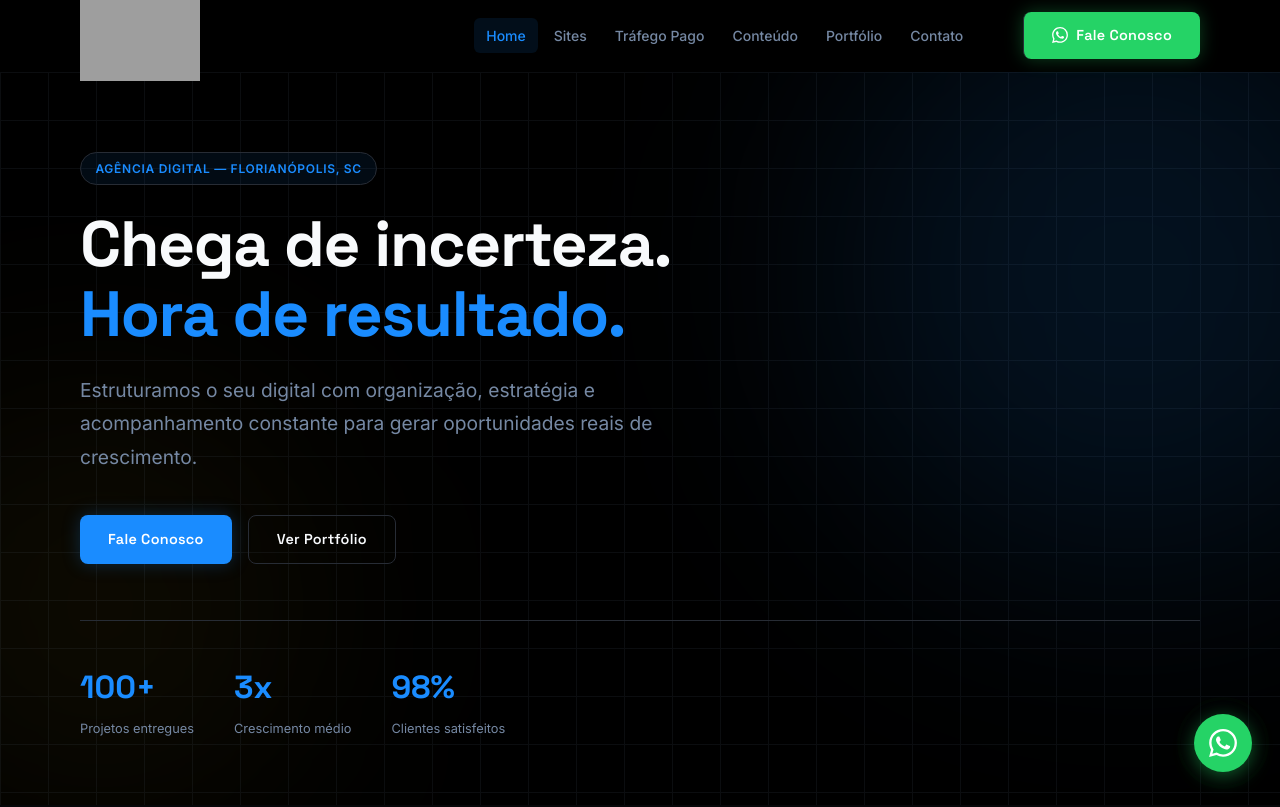
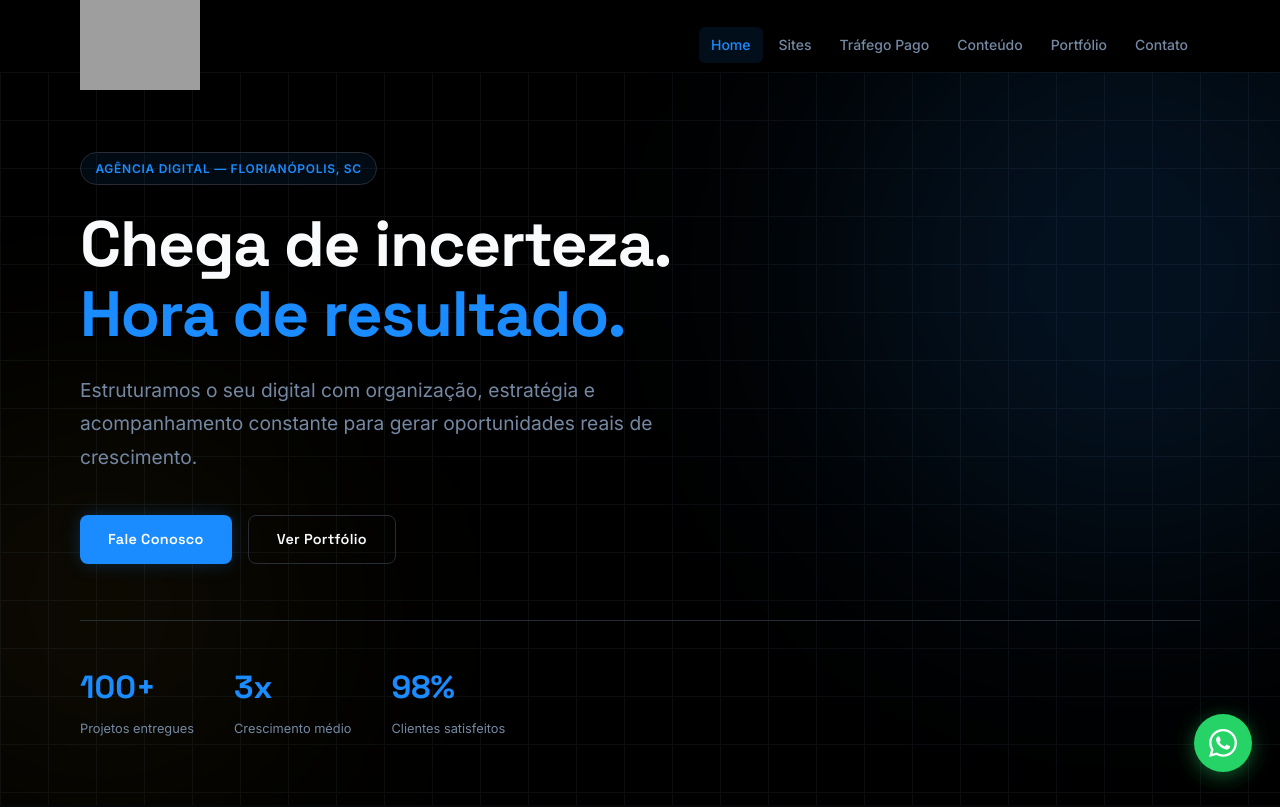
Before and after one commit to Natanas19/digitalIsland, a React (Vite) app: page / in a window 1280 px wide. Shown: the top 807 px of the page. Built offline with nearby package versions, Linux system fonts and the light colour scheme; grey boxes are pictures that could not be loaded.

Commit message:
remove fale conosco

```diff
--- a/src/components/Header/Header.css
+++ b/src/components/Header/Header.css
@@ -22,10 +22,8 @@
 .header__inner {
   display: flex;
   align-items: center;
-  justify-content: space-between;
-  /* ESSENCIAL */
-  height: 100%;
-  gap: 2rem;
+  justify-content: flex-start;
+  /* ✅ */
 }
 
 .header__logo-img {
--- a/src/components/Header/Header.jsx
+++ b/src/components/Header/Header.jsx
@@ -4,9 +4,6 @@
 import { NavLink, Link } from 'react-router-dom'
 import './Header.css'
 import logo from '../../assets/logo.png'
-
-// Número do WhatsApp — altere aqui para o número real
-const WHATSAPP = 'https://wa.me/+554888793113?text=Ol%C3%A1!%20Vim%20pelo%20site%20e%20quero%20saber%20mais%20sobre%20a%20Digital%20Island.'
 
 // Itens de navegação
 const NAV_ITEMS = [
@@ -66,16 +63,6 @@
 
         </nav>
 
-        {/* ---- CTA desktop ---- */}
-        <a
-          href={WHATSAPP}
-          target="_blank"
-          rel="noopener noreferrer"
-          className="btn btn-whatsapp header__cta"
-        >
-          <IconWhatsApp /> Fale Conosco
-        </a>
-
         {/* ---- Hamburguer mobile ---- */}
         <button
           className={`header__burger ${menuOpen ? 'header__burger--open' : ''}`}
@@ -95,12 +82,3 @@
     </header>
   )
 }
-
-// Ícone WhatsApp SVG inline (sem biblioteca externa)
-function IconWhatsApp() {
-  return (
-    <svg width="16" height="16" viewBox="0 0 24 24" fill="currentColor" aria-hidden="true">
-      <path d="M17.472 14.382c-.297-.149-1.758-.867-2.03-.967-.273-.099-.471-.148-.67.15-.197.297-.767.966-.94 1.164-.173.199-.347.223-.644.075-.297-.15-1.255-.463-2.39-1.475-.883-.788-1.48-1.761-1.653-2.059-.173-.297-.018-.458.13-.606.134-.133.298-.347.446-.52.149-.174.198-.298.298-.497.099-.198.05-.371-.025-.52-.075-.149-.669-1.612-.916-2.207-.242-.579-.487-.5-.669-.51-.173-.008-.371-.01-.570-.01-.198 0-.52.074-.792.372-.272.297-1.04 1.016-1.04 2.479 0 1.462 1.065 2.875 1.213 3.074.149.198 2.096 3.2 5.077 4.487.709.306 1.262.489 1.694.625.712.227 1.36.195 1.871.118.571-.085 1.758-.719 2.006-1.413.248-.694.248-1.289.173-1.413-.074-.124-.272-.198-.57-.347m-5.421 7.403h-.004a9.87 9.87 0 01-5.031-1.378l-.361-.214-3.741.982.998-3.648-.235-.374a9.86 9.86 0 01-1.51-5.26c.001-5.45 4.436-9.884 9.888-9.884 2.64 0 5.122 1.03 6.988 2.898a9.825 9.825 0 012.893 6.994c-.003 5.45-4.437 9.884-9.885 9.884m8.413-18.297A11.815 11.815 0 0012.05 0C5.495 0 .16 5.335.157 11.892c0 2.096.547 4.142 1.588 5.945L.057 24l6.305-1.654a11.882 11.882 0 005.683 1.448h.005c6.554 0 11.890-5.335 11.893-11.893a11.821 11.821 0 00-3.48-8.413z" />
-    </svg>
-  )
-}
```
